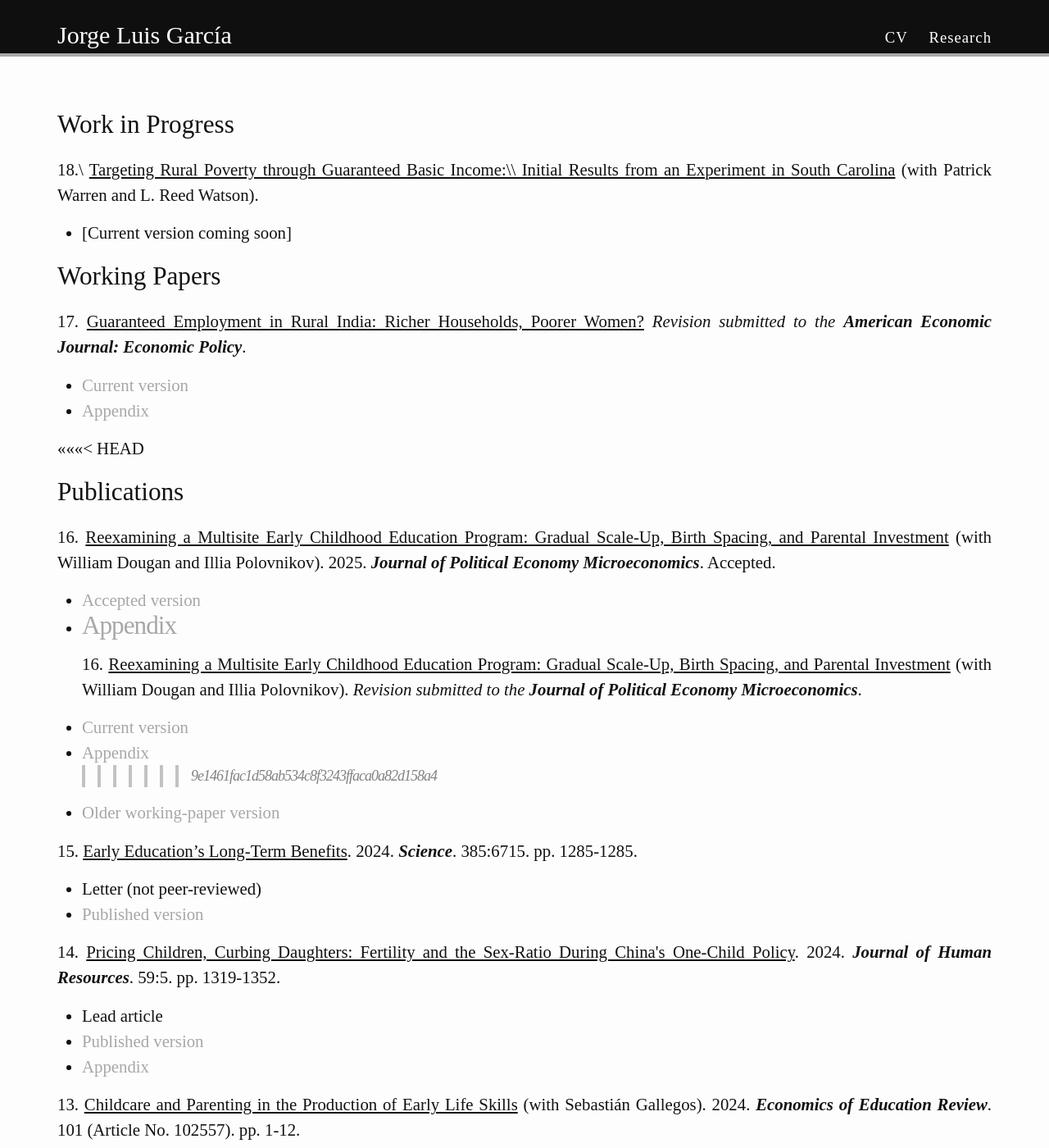
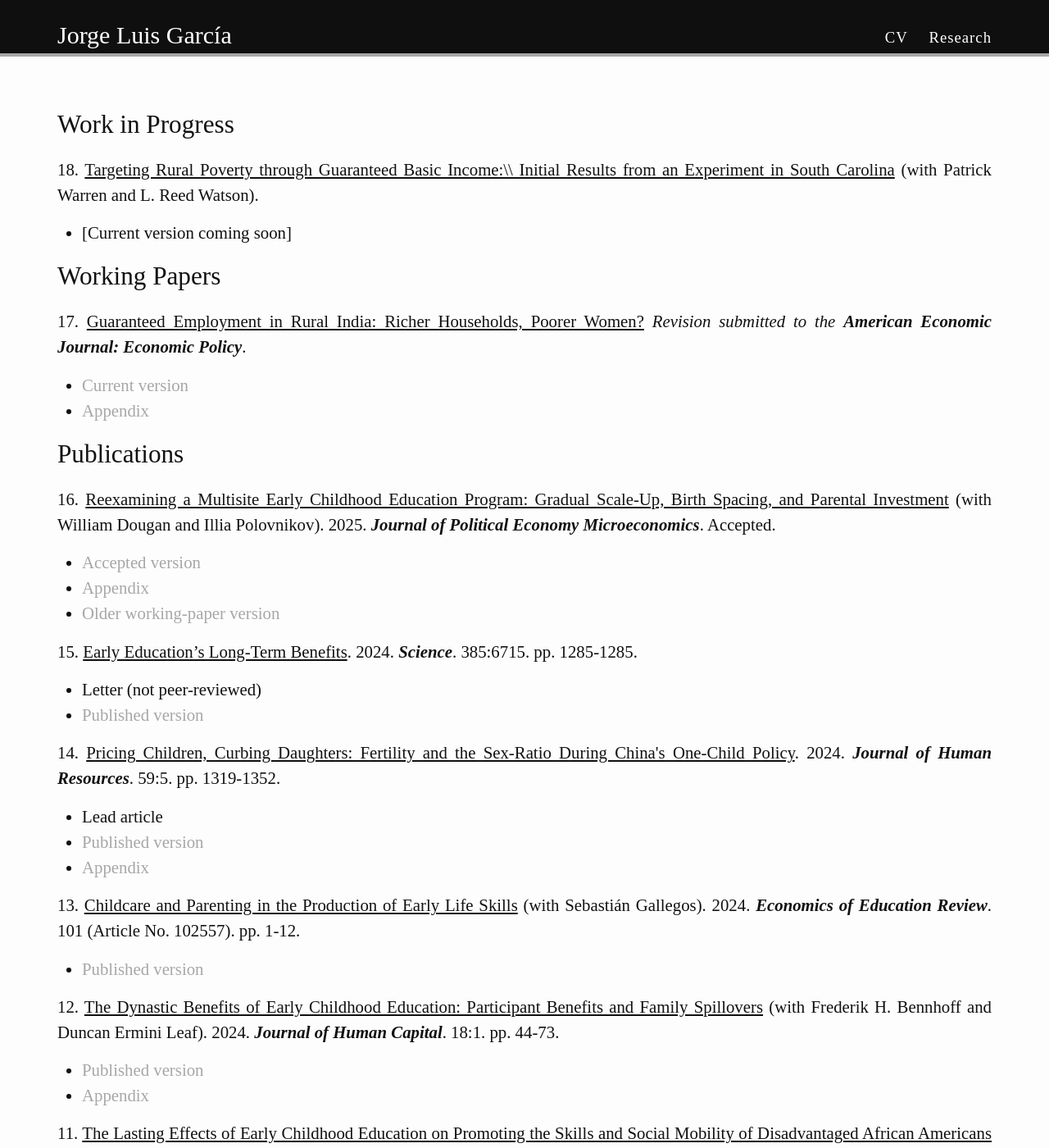
Before and after one commit to jorgelgarcia/jorgelgarcia.github.io, a Jekyll site: the page built from research.md, in a window 1280 px wide and 1400 px high. Shown: the whole window at 82% size. Built offline with Jekyll 4.4.1, drawn with Linux system fonts in a browser that asks for light colours; nearby versions of some CDN libraries; some web fonts are replaced.

Commit message:
research update

```diff
--- a/research.md
+++ b/research.md
@@ -5,7 +5,7 @@ permalink: /research/
 ---
 <style>body {text-align: justify}</style>
 ## Work in Progress
-18.\  <u>Targeting Rural Poverty through Guaranteed Basic Income:\\ Initial Results from an Experiment in South Carolina</u> (with Patrick Warren and L. Reed Watson).
+18\. <u>Targeting Rural Poverty through Guaranteed Basic Income:\\ Initial Results from an Experiment in South Carolina</u> (with Patrick Warren and L. Reed Watson).
 * [Current version coming soon]
 
 ## Working Papers
@@ -14,16 +14,10 @@ permalink: /research/
 * [Appendix](https://www.dropbox.com/scl/fi/q2rrv990vf8mvw18oji0x/gem_appendix_09-13-2024a_jlg.pdf?rlkey=vggyq1nqhtf7gdtdxoa25l611&st=pmvaxzjv&dl=0)
 <br/>
 
-<<<<<<< HEAD
 ## Publications
 16\. <u>Reexamining a Multisite Early Childhood Education Program: Gradual Scale-Up, Birth Spacing, and Parental Investment</u> (with William Dougan and Illia Polovnikov). 2025. <em><b>Journal of Political Economy Microeconomics</b></em>. Accepted.
 * [Accepted version](https://www.dropbox.com/scl/fi/afz1at2dhss5gqb7n5xtp/gsbspi_paper_01-14-2025a_jlg.pdf?rlkey=s0bm5e37027et0hnj3iuoyhfh&st=eggs7kae&dl=0)
 * [Appendix](https://www.dropbox.com/scl/fi/xv51erjbg0xaznjjil7qa/gsbspi_appendix_01-14-2025a_jlg.pdf?rlkey=lmf6uhhhkkbkdoqn3ier0fcpg&st=ent6l36u&dl=0)
-=======
-16\. <u>Reexamining a Multisite Early Childhood Education Program: Gradual Scale-Up, Birth Spacing, and Parental Investment</u> (with William Dougan and Illia Polovnikov). <em>Revision submitted to the <b>Journal of Political Economy Microeconomics</b></em>.
-* [Current version](https://www.dropbox.com/scl/fi/s6d96au33t0sd1u9xe3kt/gsbspi_paper_01-02-2025a_jlg.pdf?rlkey=jd0x4d1fb7julzb2re1xhqkjq&dl=0)
-* [Appendix](https://www.dropbox.com/scl/fi/832uvupvad3cg8mcphgnw/gsbspi_appendix_01-02-2025a_jlg.pdf?rlkey=i9v62j8m6lu0l43cbbflednwc&dl=0)
->>>>>>> 9e1461fac1d58ab534c8f3243ffaca0a82d158a4
 * [Older working-paper version](https://www.dropbox.com/scl/fi/udo4s7c5kb3pclros6xro/w31694.pdf?rlkey=lq2wacji57tpch7et2zp0ev7a&dl=0)
 <br/>
 
```
